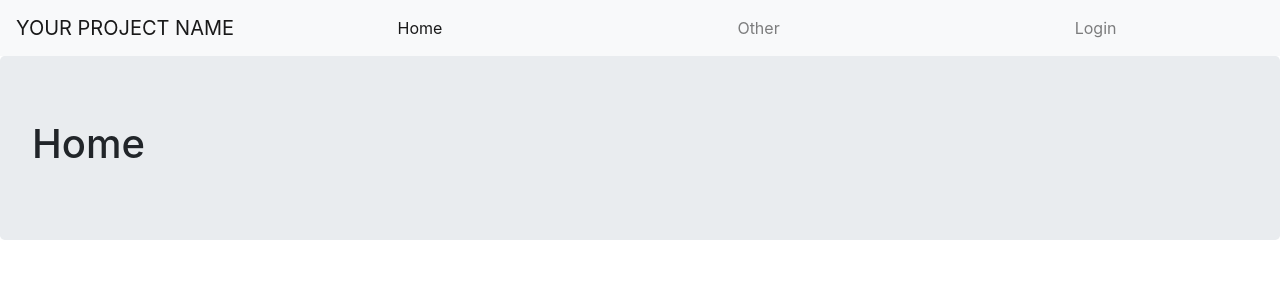
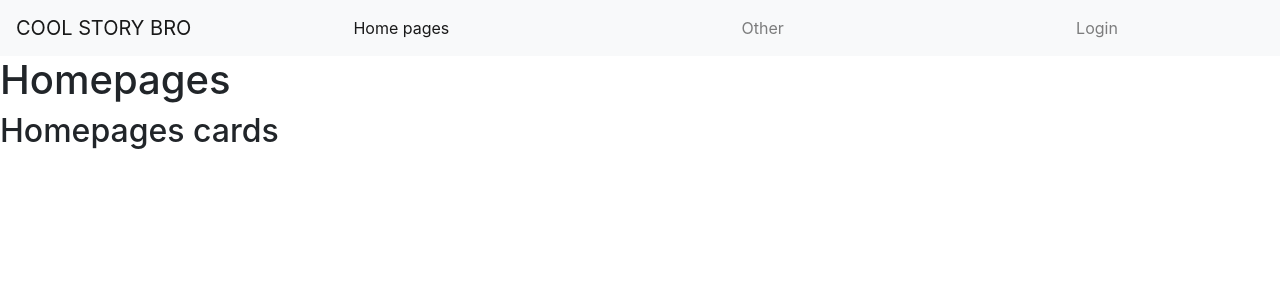
Before and after one commit to mvuas10/cool-story-bro-frontend, a React (Create React App) app: page / in a window 1280 px wide. Shown: the top 300 px of the page. Built offline with nearby package versions, Linux system fonts and the light colour scheme; no server answers.

Commit message:
Hardcode home page in frontend

```diff
--- a/src/App.js
+++ b/src/App.js
@@ -12,6 +12,7 @@ import { useDispatch, useSelector } from "react-redux";
 import { selectAppLoading } from "./store/appState/selectors";
 import { getUserWithStoredToken } from "./store/user/actions";
 import { Jumbotron } from "react-bootstrap";
+import HomePagesList from "./pages/HomePagesList";
 
 const Home = () => (
   <Jumbotron>
@@ -38,7 +39,7 @@ function App() {
       <MessageBox />
       {isLoading ? <Loading /> : null}
       <Switch>
-        <Route exact path="/" component={Home} />
+        <Route exact path="/" component={HomePagesList} />
         <Route path="/other" component={Other} />
         <Route path="/signup" component={SignUp} />
         <Route path="/login" component={Login} />
--- a/src/components/Navigation/index.js
+++ b/src/components/Navigation/index.js
@@ -16,12 +16,12 @@ export default function Navigation() {
   return (
     <Navbar bg="light" expand="lg">
       <Navbar.Brand as={NavLink} to="/">
-        YOUR PROJECT NAME
+        COOL STORY BRO
       </Navbar.Brand>
       <Navbar.Toggle aria-controls="basic-navbar-nav" />
       <Navbar.Collapse id="basic-navbar-nav">
         <Nav style={{ width: "100%" }} fill>
-          <NavbarItem path="/" linkText="Home" />
+          <NavbarItem path="/" linkText="Home pages" />
           <NavbarItem path="/other" linkText="Other" />
           {loginLogoutControls}
         </Nav>
--- /dev/null
+++ b/src/pages/HomePagesList/index.js
@@ -0,0 +1,10 @@
+import React from "react";
+
+export default function HomePagesList() {
+  return (
+    <div>
+      <h1>Homepages</h1>
+      <h2>Homepages cards</h2>
+    </div>
+  );
+}
```
